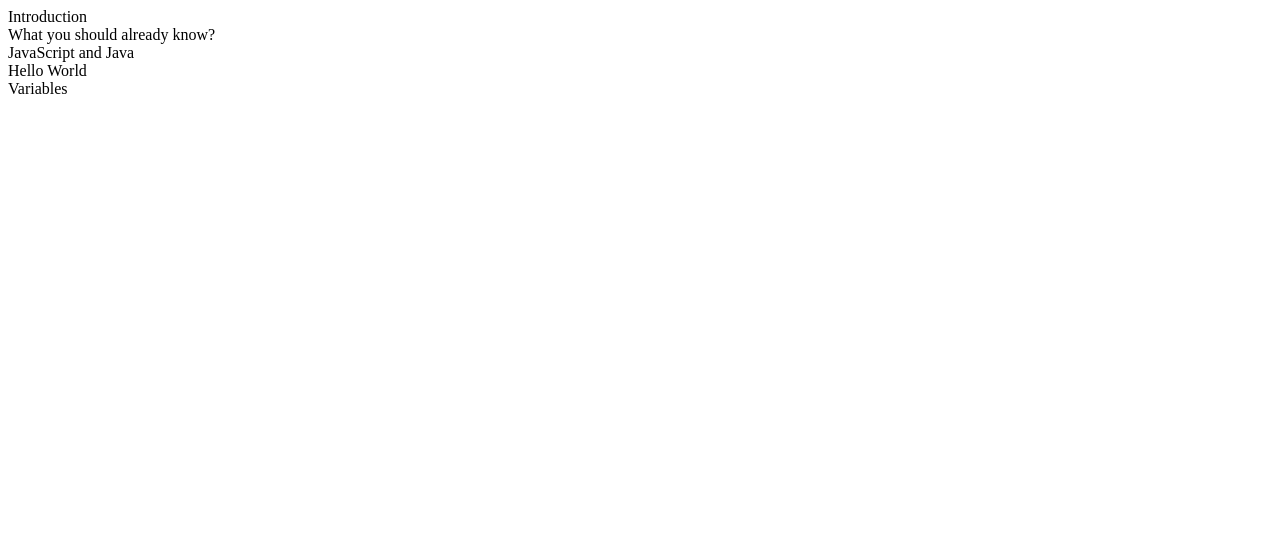
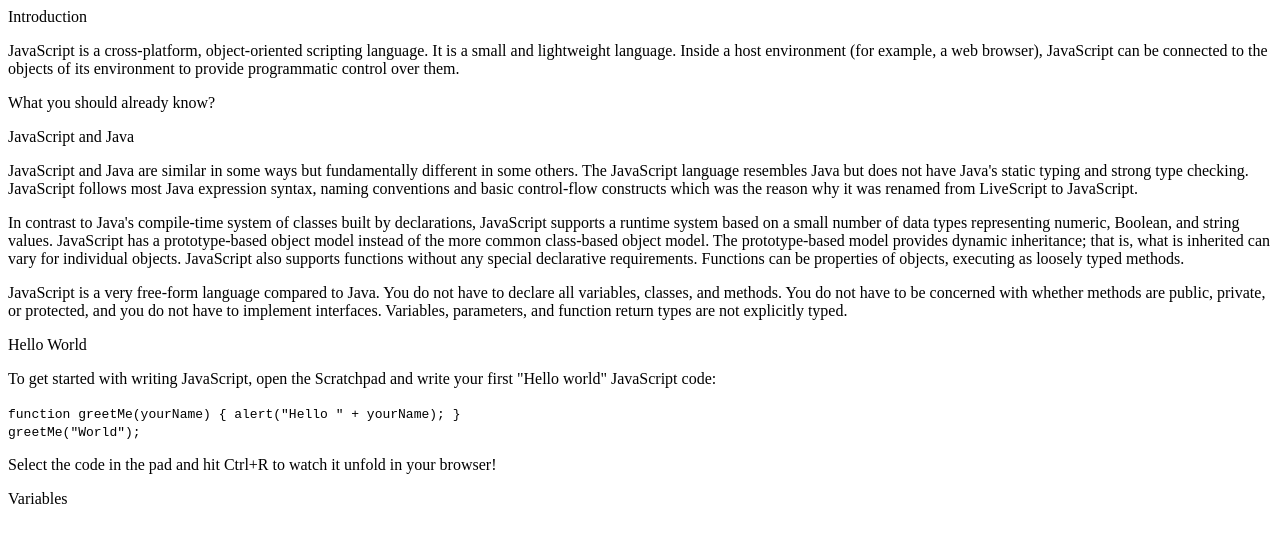
Before and after one commit to davidauza-engineer/Microverse-First-Collaborative-Project-, a plain HTML site: page index.html in a window 1280 px wide. Drawn offline with Linux system fonts and the light colour scheme.

Commit message:
Seventh commit

```diff
--- a/index.html
+++ b/index.html
@@ -9,29 +9,94 @@
   <body>
   	<div id="main-doc">
   		<div class="main-section" id="introduction">
+
 	        <header>
 	          Introduction
 	        </header>
+
+	        <p>
+	        	JavaScript is a cross-platform, object-oriented scripting language. It is a small and lightweight language. Inside a host environment (for example, a web browser), JavaScript can be connected to the objects of its environment to provide programmatic control over them.
+	        </p>
+	        <p>
+
+	        </p>
+
   		</div>
   		<div class="main-section" id="what_you_should_already_know">
+
 	        <header>
 	          What you should already know?
 	        </header>
+
+	        <p>
+
+	        </p>
+	        <p>
+
+	        </p>
+
   		</div>
   		<div class="main-section" id="javascript_and_java">
+
 	        <header>
 	          JavaScript and Java
 	        </header>
+
+	        <p>
+	        	JavaScript and Java are similar in some ways but fundamentally different in some others. The JavaScript language resembles Java but does not have Java's static typing and strong type checking. JavaScript follows most Java expression syntax, naming conventions and basic control-flow constructs which was the reason why it was renamed from LiveScript to JavaScript.
+	        </p>
+	        <p>
+	        	In contrast to Java's compile-time system of classes built by declarations, JavaScript supports a runtime system based on a small number of data types representing numeric, Boolean, and string values. JavaScript has a prototype-based object model instead of the more common class-based object model. The prototype-based model provides dynamic inheritance; that is, what is inherited can vary for individual objects. JavaScript also supports functions without any special declarative requirements. Functions can be properties of objects, executing as loosely typed methods.
+	        </p>
+	        <p>
+	        	JavaScript is a very free-form language compared to Java. You do not have to declare all variables, classes, and methods. You do not have to be concerned with whether methods are public, private, or protected, and you do not have to implement interfaces. Variables, parameters, and function return types are not explicitly typed.
+	        </p>
+
   		</div>
   		<div class="main-section" id="hello_world">
+
 	        <header>
 	          Hello World
 	        </header>
+
+	        <p>
+	        	To get started with writing JavaScript, open the Scratchpad and write your first "Hello world" JavaScript code:
+	        </p>
+	        <p>
+	        	<code>
+	        		function greetMe(yourName) { alert("Hello " + yourName); }
+	        	</code>
+	        	<br>
+	        	<code>
+	        		greetMe("World");
+	        	</code>
+	        </p>
+	        <p>
+	        	Select the code in the pad and hit Ctrl+R to watch it unfold in your browser!
+	        </p>
+
   		</div>
   		<div class="main-section" id="variables">
+
 	        <header>
 	          Variables
 	        </header>
+
+	        <p>
+
+	        </p>
+	        <p>
+	        	<code>
+
+	        	</code>
+	        	<code>
+
+	        	</code>
+	        	<code>
+
+	        	</code>
+	        </p>
+
   		</div>
   	</div>
 
```
Lines whose indentation alone changed are shown as unchanged.
